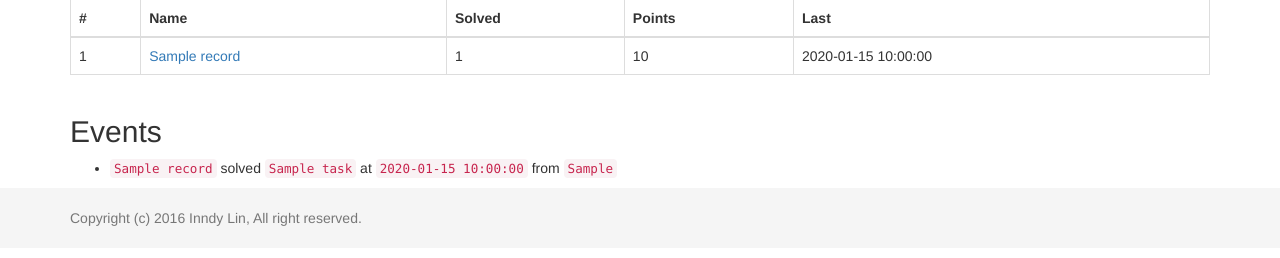
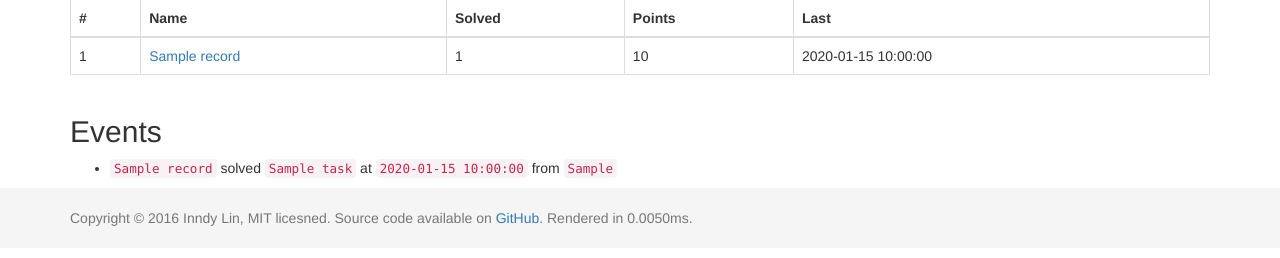
Before and after one commit to Inndy/scoreboard, a PHP site: page /?name=1 in a window 1280 px wide. Shown: the part 702-960 px from the top of the page. After the commit the page ends 928 px from the top, so only its background shows below. Run offline with PHP 8.4, Linux system fonts and the light colour scheme; the visitor is signed in with stand-in values (Sample User, id 1); tables that the repository leaves empty hold one stand-in row (values such as "Sample post"); data that the repository does not hold is empty; a stand-in replaces the project's code that opens the database connection; some libraries are stand-ins or nearby versions.

Commit message:
Add performance profiling

```diff
--- a/index.php
+++ b/index.php
@@ -1,4 +1,6 @@
 <?php
+$page_start_time = microtime(true);
+
 require('config.php');
 require('cookie_session.php');
 
@@ -268,7 +270,7 @@ ob_end_flush();
             background-color: #f5f5f5;
         }
 
-        .footer p {
+        .footer span {
             line-height: 60px;
         }
     </style>
@@ -471,7 +473,11 @@ ob_end_flush();
 
     <footer class="footer">
         <div class="container">
-            <p class="text-muted">Copyright (c) 2016 Inndy Lin, All right reserved.</p>
+            <span class="text-muted">
+                Copyright &copy; 2016 Inndy Lin, MIT licesned.
+                Source code available on <a href="https://github.com/inndy/scoreboard">GitHub</a>.
+                Rendered in <?=sprintf("%3.4fms", (microtime(true) - $page_start_time) * 1000)?>.
+            </span>
         </div>
     </footer>
 
```
